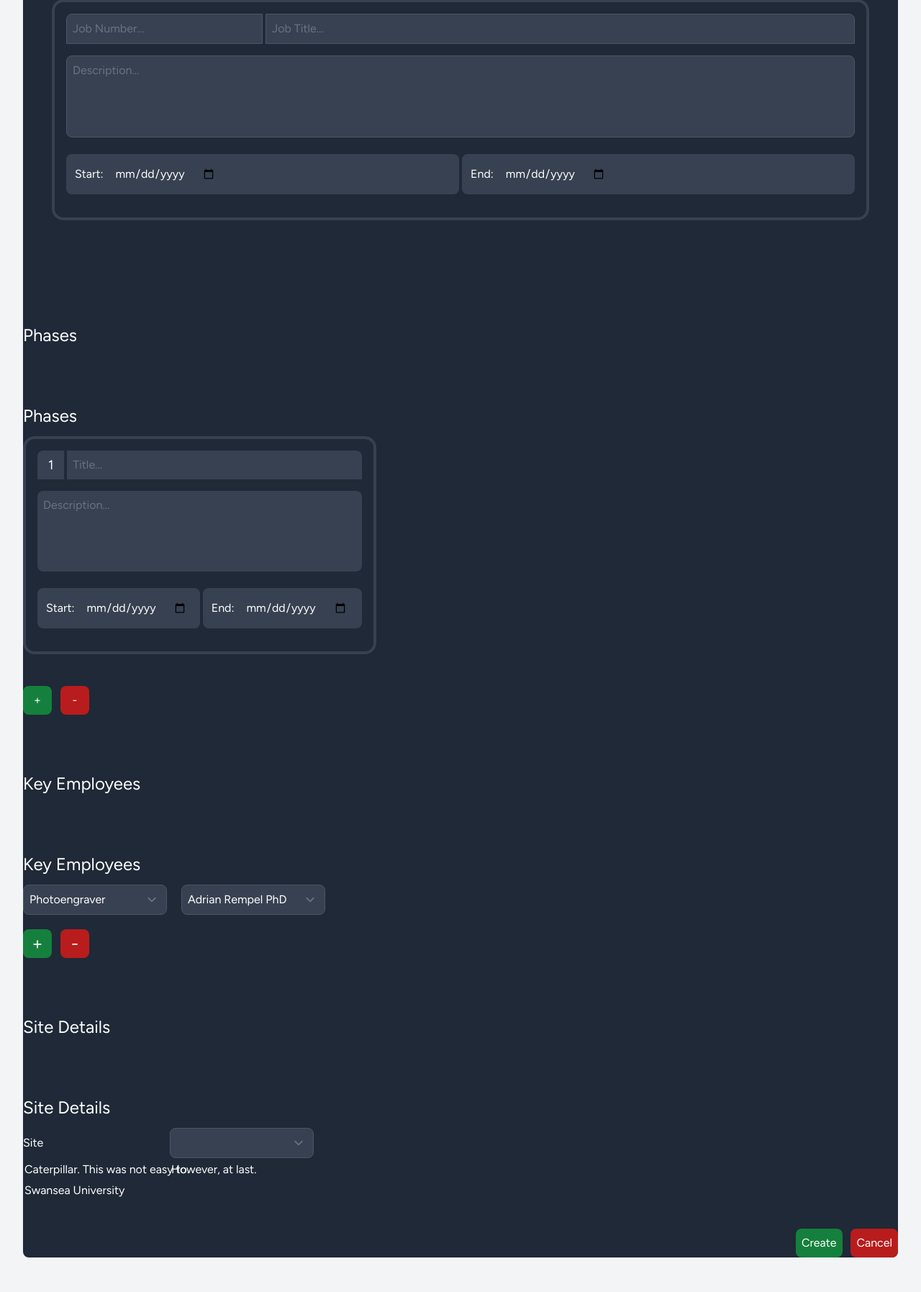
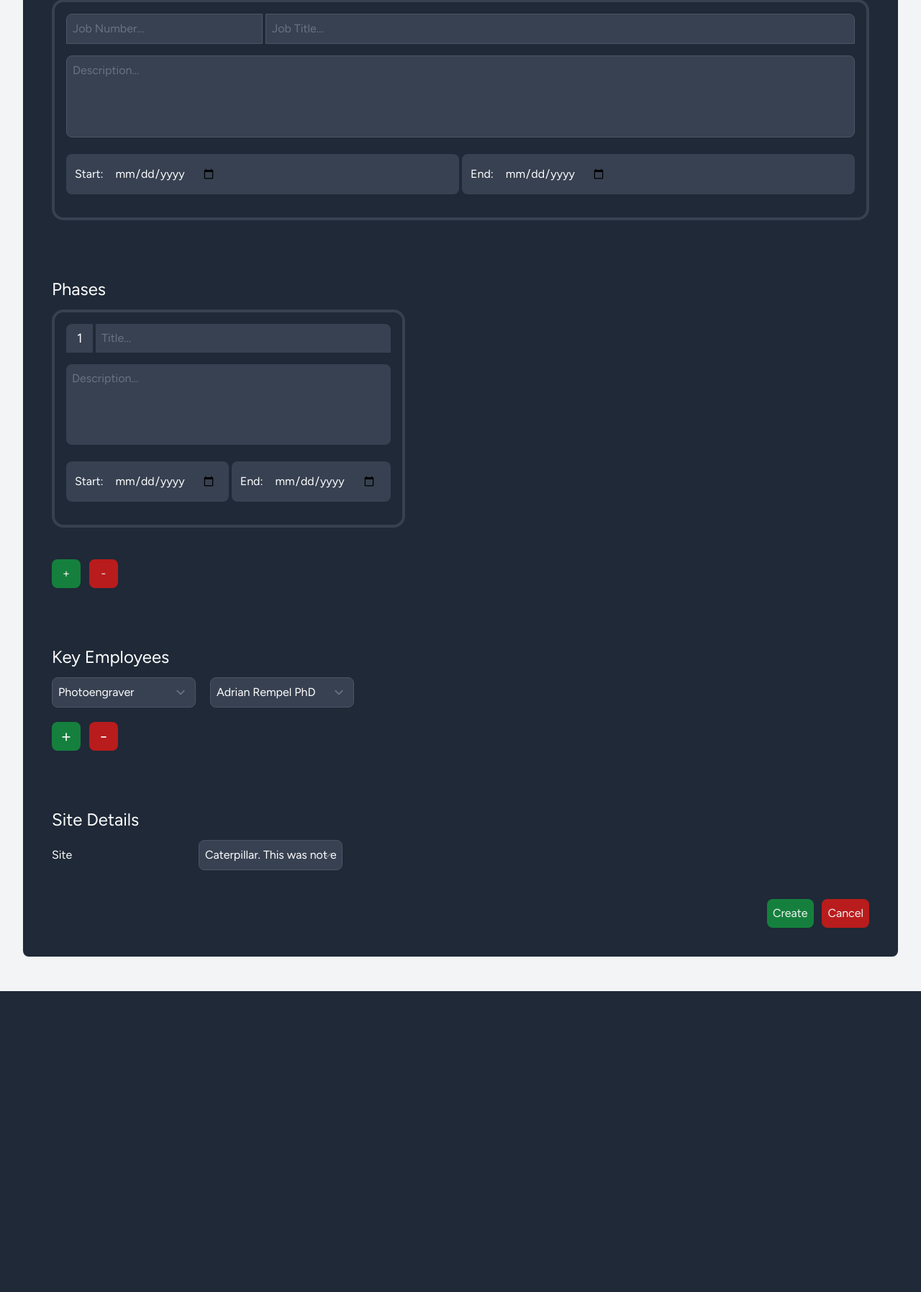
Before and after one commit to euanw7/site-manager, a Laravel app: page /joblistings/create in a window 1280 px wide. Shown: the part 271-2066 px from the top of the page at 72% size. After the commit the page ends 1648 px from the top, so only its background shows below. Run offline with Laravel 12, Linux system fonts and the light colour scheme; a user stored in the database is signed in; data comes from the database, SQL or seed files in the repository; lists and menus that the app fills with data are empty; style sheets or scripts are compiled from the project's sources; some libraries are stand-ins or nearby versions.

Commit message:
Fixed error

```diff
--- a/resources/views/livewire/job-listings/create-job-listing.blade.php
+++ b/resources/views/livewire/job-listings/create-job-listing.blade.php
@@ -44,6 +44,9 @@
                 @enderror
             </div>
 
+
+
+
             <div class="flex flex-row mb-4">
                 <div class="w-1/2 mr-1">
                     <!-- Start Date -->
@@ -77,13 +80,13 @@
                     @enderror
                 </div>
             </div>
-                </div>
-            </div>
+
+
+
         </div>
     </div>
 
     <!-- Job Phases -->
-    <div class="text-2xl mt-20 mb-3 text-white">Phases</div>
     <div class="text-2xl mt-20 mb-3 text-white">Phases</div>
     <div class="flex flex-row flex-wrap gap-10">
         <div class="flex flex-wrap gap-5">
@@ -106,7 +109,6 @@
 
     <!-- Key Employees -->
     <div class="text-2xl mt-20 mb-3 text-white">Key Employees</div>
-    <div class="text-2xl mt-20 mb-3 text-white">Key Employees</div>
     <div class="flex flex-col gap-5">
         @foreach ($key_employee_inputs as $key=>$value)
             <x-job.key-employee-input :key="$key" :value="$value" :users="$users" :roles="$roles" />
@@ -126,10 +128,7 @@
 
     <!-- Site Details -->
     <div class="text-2xl mt-20 mb-3 text-white">Site Details</div>
-    <div class="text-2xl mt-20 mb-3 text-white">Site Details</div>
     <div class="grid grid-cols-[200px_200px] gap-1 flex items-center">
-        <div class="text-white">Site</div>
-        <select wire:model="site_id" class="text-black bg-gray-700 text-white border border-gray-600 rounded-lg p-2">
         <div class="text-white">Site</div>
         <select wire:model="site_id" class="text-black bg-gray-700 text-white border border-gray-600 rounded-lg p-2">
             @foreach ($sites as $site)
```
Lines whose indentation alone changed are shown as unchanged.
